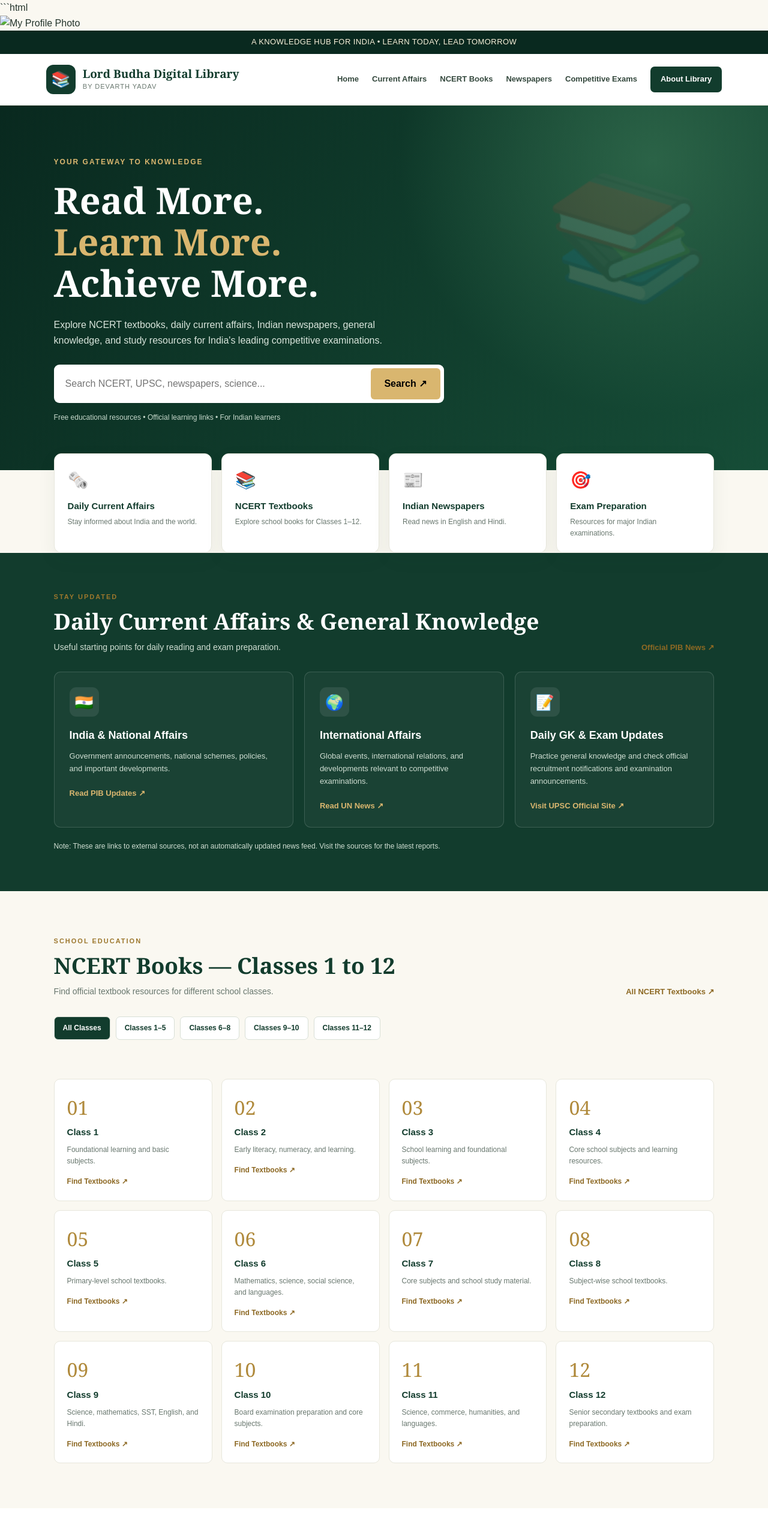
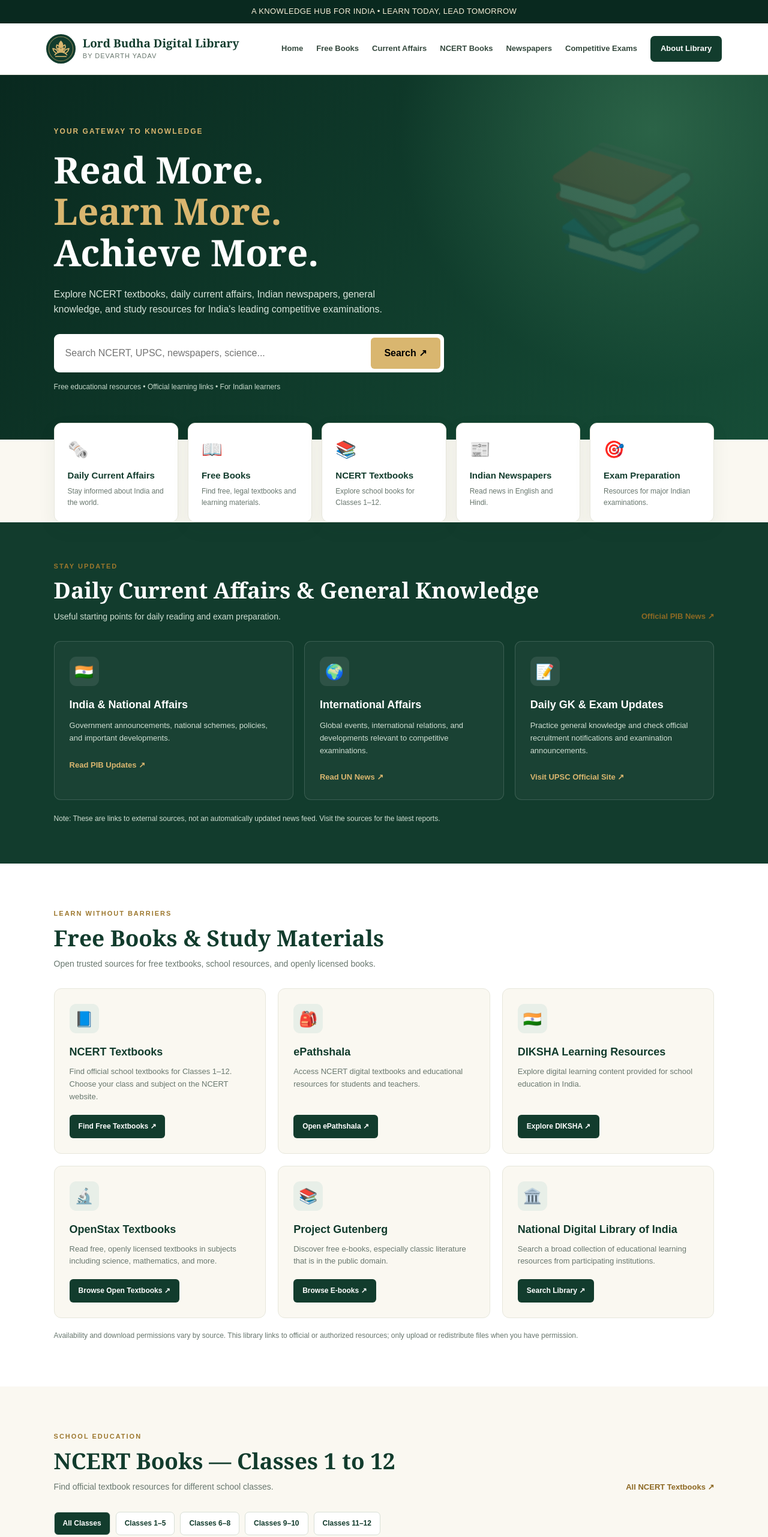
Before and after one commit to deva23-cloud/lord-budha-digital-library, a plain HTML site: page index.html in a window 1280 px wide. Shown: the top 2563 px of the page at 60% size. Drawn offline with Linux system fonts and the light colour scheme.

Commit message:
Revise content and enhance layout for resources
Updated the content description and modified the profile image section. Adjusted grid layout and added new resources for free books.

````diff
--- a/index.html
+++ b/index.html
@@ -1,4 +1,3 @@
-```html
 <!DOCTYPE html>
 <html lang="en">
 <head>
@@ -8,7 +7,7 @@
 <title>Lord Budha Digital Library | Indian Education Hub</title>
 
 <meta name="description"
-content="Lord Budha Digital Library provides access to NCERT textbooks, Indian newspapers, daily current affairs, and competitive examination resources.">
+content="Lord Budha Digital Library helps Indian students discover free textbooks, educational books, current affairs, newspapers, and competitive examination resources.">
 
 <style>
 :root {
@@ -92,8 +91,13 @@
     place-items: center;
     background: var(--green);
     color: var(--gold);
-    border-radius: 12px;
+    border-radius: 50%;
     font-size: 26px;
+    flex: 0 0 49px;
+}
+.brand-icon svg {
+    width: 43px;
+    height: 43px;
 }
 
 .brand h1 {
@@ -228,7 +232,7 @@
 
 .quick-links {
     display: grid;
-    grid-template-columns: repeat(4, 1fr);
+    grid-template-columns: repeat(5, minmax(0, 1fr));
     gap: 16px;
     padding: 0 7%;
     margin-top: -28px;
@@ -750,15 +754,6 @@
         flex-direction: column;
     }
 
-      .profile-img {
-            width: 5px;
-            height: 5px;
-            border-radius: 5%;
-            object-fit: cover;
-            border: 5px solid #ffffff;
-            margin-bottom: 2px
-          }
-
 
 }
 </style>
@@ -766,19 +761,23 @@
 <body>
 
 <div class="container">
-
-<!-- Profile Image -->
-        <img src="C:\Users\INP\Downloads\developer.png" alt="My Profile Photo" class="profile-img">
-
-
-
 <div class="topbar">
     A KNOWLEDGE HUB FOR INDIA • LEARN TODAY, LEAD TOMORROW
 </div>
 
 <header>
     <a class="brand" href="#home" aria-label="Lord Budha Digital Library home">
-        <div class="brand-icon">📚</div>
+        <div class="brand-icon" aria-label="Buddha and lotus logo" role="img">
+            <svg viewBox="0 0 64 64" aria-hidden="true" focusable="false">
+                <circle cx="32" cy="32" r="30" fill="none" stroke="currentColor" stroke-width="1.5" opacity=".65"/>
+                <path d="M17 47c4-5 9-7 15-7s11 2 15 7" fill="none" stroke="currentColor" stroke-width="2.5" stroke-linecap="round"/>
+                <path d="M21 43c-5-3-8-7-9-12 7 1 12 5 15 11M43 43c5-3 8-7 9-12-7 1-12 5-15 11" fill="none" stroke="currentColor" stroke-width="2.5" stroke-linejoin="round"/>
+                <path d="M24 34c-3-4-4-8-2-12 4 2 7 5 8 10M40 34c3-4 4-8 2-12-4 2-7 5-8 10" fill="none" stroke="currentColor" stroke-width="2.5" stroke-linejoin="round"/>
+                <path d="M32 11c-5 5-7 10-5 15l5 5 5-5c2-5 0-10-5-15Z" fill="currentColor"/>
+                <path d="M25 28c-2 4-1 8 2 10h10c3-2 4-6 2-10l-7 4-7-4Z" fill="currentColor"/>
+                <path d="M23 39h18M19 51h26" stroke="currentColor" stroke-width="2.5" stroke-linecap="round"/>
+            </svg>
+        </div>
         <div>
             <h1>Lord Budha Digital Library</h1>
             <p> By Devarth Yadav </p>
@@ -787,6 +786,7 @@
 
     <nav>
         <a href="#home">Home</a>
+        <a href="#free-books">Free Books</a>
         <a href="#current-affairs">Current Affairs</a>
         <a href="#ncert">NCERT Books</a>
         <a href="#newspapers">Newspapers</a>
@@ -836,6 +836,12 @@
         <div class="quick-icon">🗞️</div>
         <h3>Daily Current Affairs</h3>
         <p>Stay informed about India and the world.</p>
+    </a>
+
+    <a class="quick-card" href="#free-books">
+        <div class="quick-icon">📖</div>
+        <h3>Free Books</h3>
+        <p>Find free, legal textbooks and learning materials.</p>
     </a>
 
     <a class="quick-card" href="#ncert">
@@ -916,6 +922,65 @@
     <p style="margin-top:22px;font-size:12px;color:#d0dfd3;">
         Note: These are links to external sources, not an automatically
         updated news feed. Visit the sources for the latest reports.
+    </p>
+</section>
+
+<!-- FREE BOOKS -->
+<section class="section section-white" id="free-books">
+    <div class="section-heading">
+        <div>
+            <div class="section-label">Learn Without Barriers</div>
+            <h2>Free Books & Study Materials</h2>
+            <p>Open trusted sources for free textbooks, school resources, and openly licensed books.</p>
+        </div>
+    </div>
+
+    <div class="card-grid searchable">
+        <article class="resource-card" data-title="NCERT free textbooks classes 1 12">
+            <div class="resource-icon">📘</div>
+            <h3>NCERT Textbooks</h3>
+            <p>Find official school textbooks for Classes 1–12. Choose your class and subject on the NCERT website.</p>
+            <a class="card-button" href="https://ncert.nic.in/textbook.php" target="_blank" rel="noopener noreferrer">Find Free Textbooks ↗</a>
+        </article>
+
+        <article class="resource-card" data-title="ePathshala free digital books NCERT">
+            <div class="resource-icon">🎒</div>
+            <h3>ePathshala</h3>
+            <p>Access NCERT digital textbooks and educational resources for students and teachers.</p>
+            <a class="card-button" href="https://epathshala.nic.in/" target="_blank" rel="noopener noreferrer">Open ePathshala ↗</a>
+        </article>
+
+        <article class="resource-card" data-title="DIKSHA free school books learning resources India">
+            <div class="resource-icon">🇮🇳</div>
+            <h3>DIKSHA Learning Resources</h3>
+            <p>Explore digital learning content provided for school education in India.</p>
+            <a class="card-button" href="https://diksha.gov.in/" target="_blank" rel="noopener noreferrer">Explore DIKSHA ↗</a>
+        </article>
+
+        <article class="resource-card" data-title="OpenStax free open licensed textbooks science maths">
+            <div class="resource-icon">🔬</div>
+            <h3>OpenStax Textbooks</h3>
+            <p>Read free, openly licensed textbooks in subjects including science, mathematics, and more.</p>
+            <a class="card-button" href="https://openstax.org/subjects" target="_blank" rel="noopener noreferrer">Browse Open Textbooks ↗</a>
+        </article>
+
+        <article class="resource-card" data-title="Project Gutenberg free public domain ebooks literature">
+            <div class="resource-icon">📚</div>
+            <h3>Project Gutenberg</h3>
+            <p>Discover free e-books, especially classic literature that is in the public domain.</p>
+            <a class="card-button" href="https://www.gutenberg.org/" target="_blank" rel="noopener noreferrer">Browse E-books ↗</a>
+        </article>
+
+        <article class="resource-card" data-title="National Digital Library of India educational books">
+            <div class="resource-icon">🏛️</div>
+            <h3>National Digital Library of India</h3>
+            <p>Search a broad collection of educational learning resources from participating institutions.</p>
+            <a class="card-button" href="https://ndl.iitkgp.ac.in/" target="_blank" rel="noopener noreferrer">Search Library ↗</a>
+        </article>
+    </div>
+
+    <p style="margin-top:20px;color:#68776e;font-size:12px;">
+        Availability and download permissions vary by source. This library links to official or authorized resources; only upload or redistribute files when you have permission.
     </p>
 </section>
 
@@ -1407,4 +1472,3 @@
 
 </body>
 </html>
-```
````
